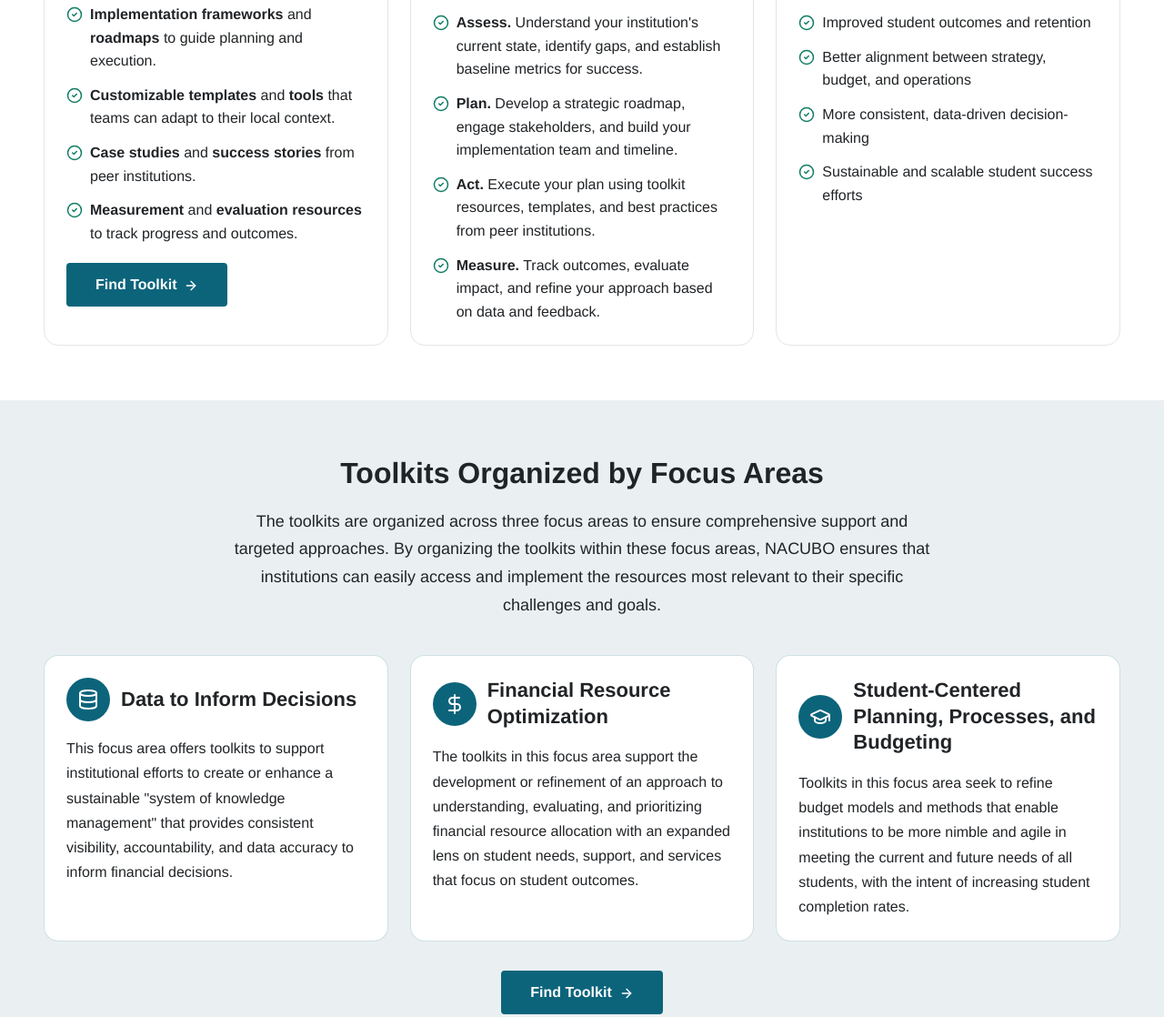
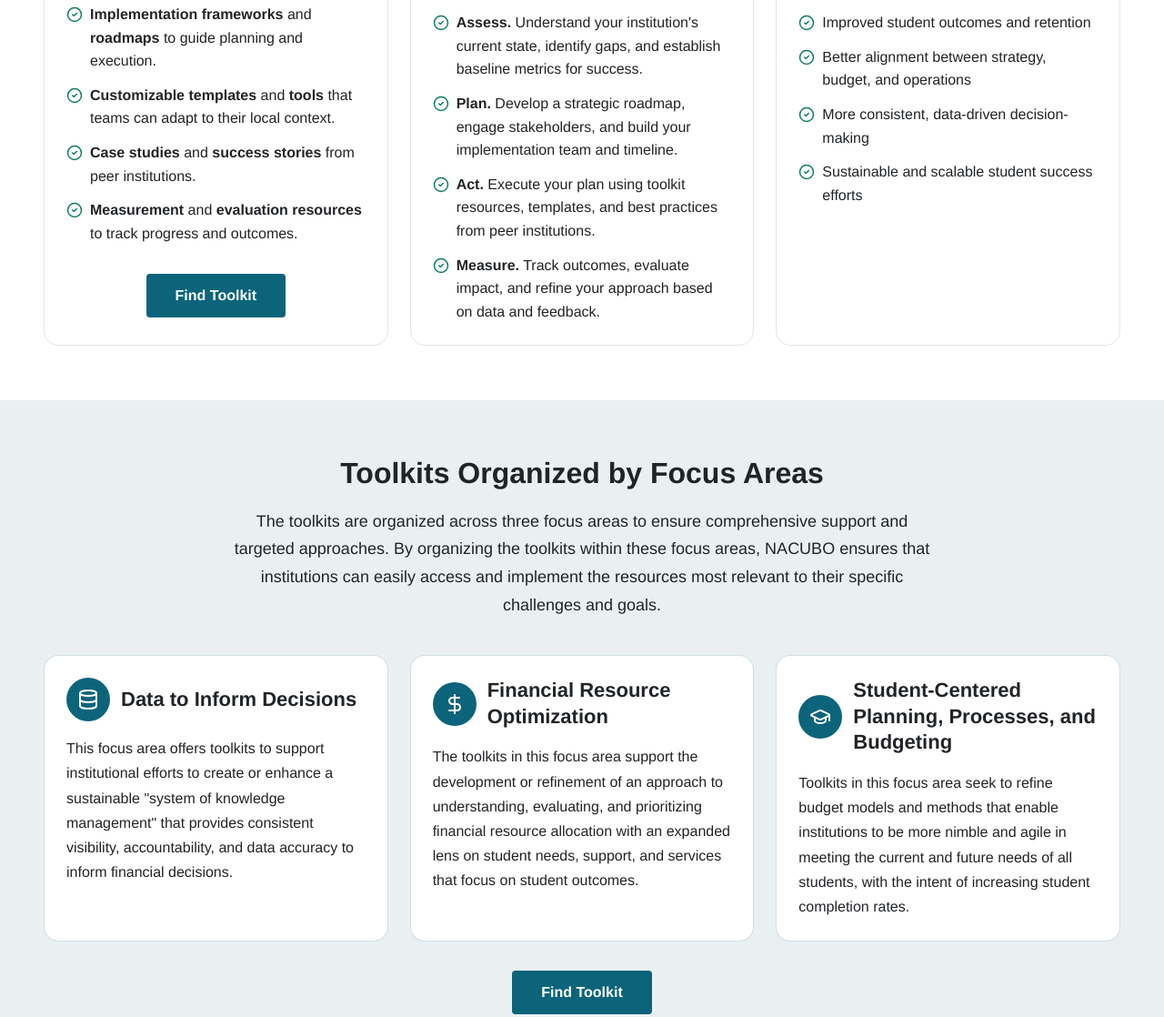
Before and after one commit to signe-dallas/ssh-website-2, a plain HTML site: page site-mirror/nacubo-ssh.agencyq.ai/overviw.html in a window 1280 px wide. Shown: the part 817-1935 px from the top of the page at 91% size. Drawn offline with Linux system fonts and the light colour scheme.

Commit message:
Update toolkit pages UI details and link/icon adjustments

```diff
--- a/site-mirror/nacubo-ssh.agencyq.ai/overviw.html
+++ b/site-mirror/nacubo-ssh.agencyq.ai/overviw.html
@@ -193,13 +193,7 @@
 </path>
 </svg><span><span class="font-semibold text-charcoal">Measurement</span> and <span class="font-semibold text-charcoal">evaluation resources</span> to track progress and outcomes.</span></li>
 </ul>
-<a href="./find-toolkit.html" class="inline-flex items-center justify-center gap-2 font-semibold rounded transition-all focus-visible:outline-none focus-visible:ring-2 focus-visible:ring-offset-2 bg-primary text-white hover:bg-primary-hover focus-visible:ring-primary px-8 py-3 text-base mt-1">Find Toolkit<svg xmlns="http://www.w3.org/2000/svg" width="24" height="24" viewBox="0 0 24 24" fill="none" stroke="currentColor" stroke-width="2" stroke-linecap="round" stroke-linejoin="round" class="lucide lucide-arrow-right w-4 h-4 translate-y-px" aria-hidden="true">
-<path d="M5 12h14">
-</path>
-<path d="m12 5 7 7-7 7">
-</path>
-</svg>
-</a>
+<div class="text-center mt-8"><a href="./find-toolkit.html" class="inline-flex items-center justify-center gap-2 font-semibold rounded transition-all focus-visible:outline-none focus-visible:ring-2 focus-visible:ring-offset-2 bg-primary text-white hover:bg-primary-hover focus-visible:ring-primary px-8 py-3 text-base">Find Toolkit</a></div>
 </div>
 <div class="bg-white rounded-lg border border-gray-light p-6">
 <div class="flex items-center gap-3 mb-4">
@@ -338,7 +332,7 @@
 </div>
 </div>
 <div class="text-center mt-8">
-<a href="./find-toolkit.html" class="inline-flex items-center justify-center gap-2 font-semibold rounded transition-all focus-visible:outline-none focus-visible:ring-2 focus-visible:ring-offset-2 bg-primary text-white hover:bg-primary-hover focus-visible:ring-primary px-8 py-3 text-base">Find Toolkit<svg xmlns="http://www.w3.org/2000/svg" width="24" height="24" viewBox="0 0 24 24" fill="none" stroke="currentColor" stroke-width="2" stroke-linecap="round" stroke-linejoin="round" class="lucide lucide-arrow-right w-4 h-4 translate-y-px" aria-hidden="true"><path d="M5 12h14"></path><path d="m12 5 7 7-7 7"></path></svg></a>
+<a href="./find-toolkit.html" class="inline-flex items-center justify-center gap-2 font-semibold rounded transition-all focus-visible:outline-none focus-visible:ring-2 focus-visible:ring-offset-2 bg-primary text-white hover:bg-primary-hover focus-visible:ring-primary px-8 py-3 text-base">Find Toolkit</a>
 </div>
 </div>
 </section>
```
Also changed, not shown: site-mirror/nacubo-ssh.agencyq.ai/get-started.html (+3 -15 lines), site-mirror/nacubo-ssh.agencyq.ai/t-content.html (+1 -4 lines).
